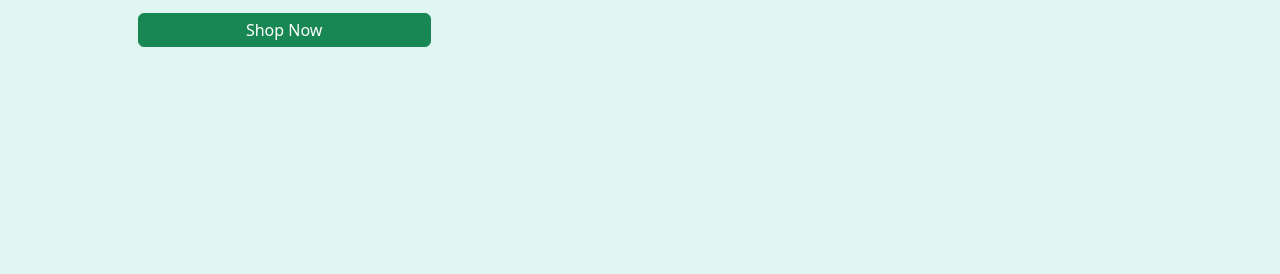
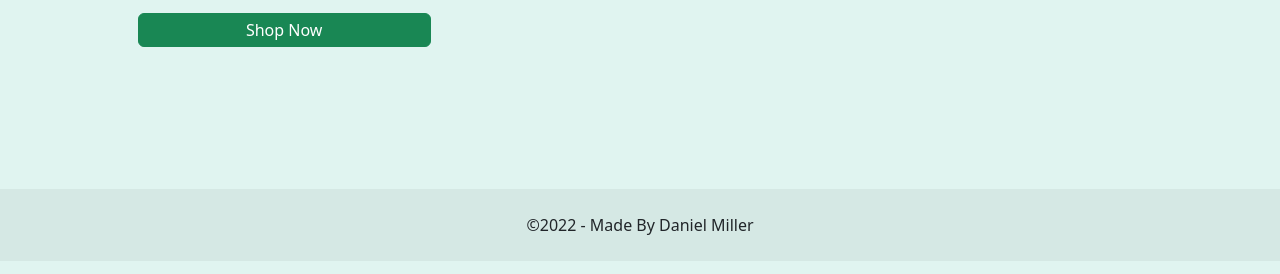
Before and after one commit to danimdev/ecommerce-simple, a website: page index.html in a window 1280 px wide. Shown: the part 394-668 px from the top of the page. Drawn offline with nearby package versions, Linux system fonts and the light colour scheme.

Commit message:
Update index.html

```diff
--- a/index.html
+++ b/index.html
@@ -66,6 +66,9 @@
           </div>
       </div>
 
+      <div class="text-center p-4" style="background-color: rgba(0, 0, 0, 0.05);">
+        ©2022 - Made By Daniel Miller
+      </div>
 
     <script src="node_modules/bootstrap/dist/js/bootstrap.min.js"></script>
 </body>
```
